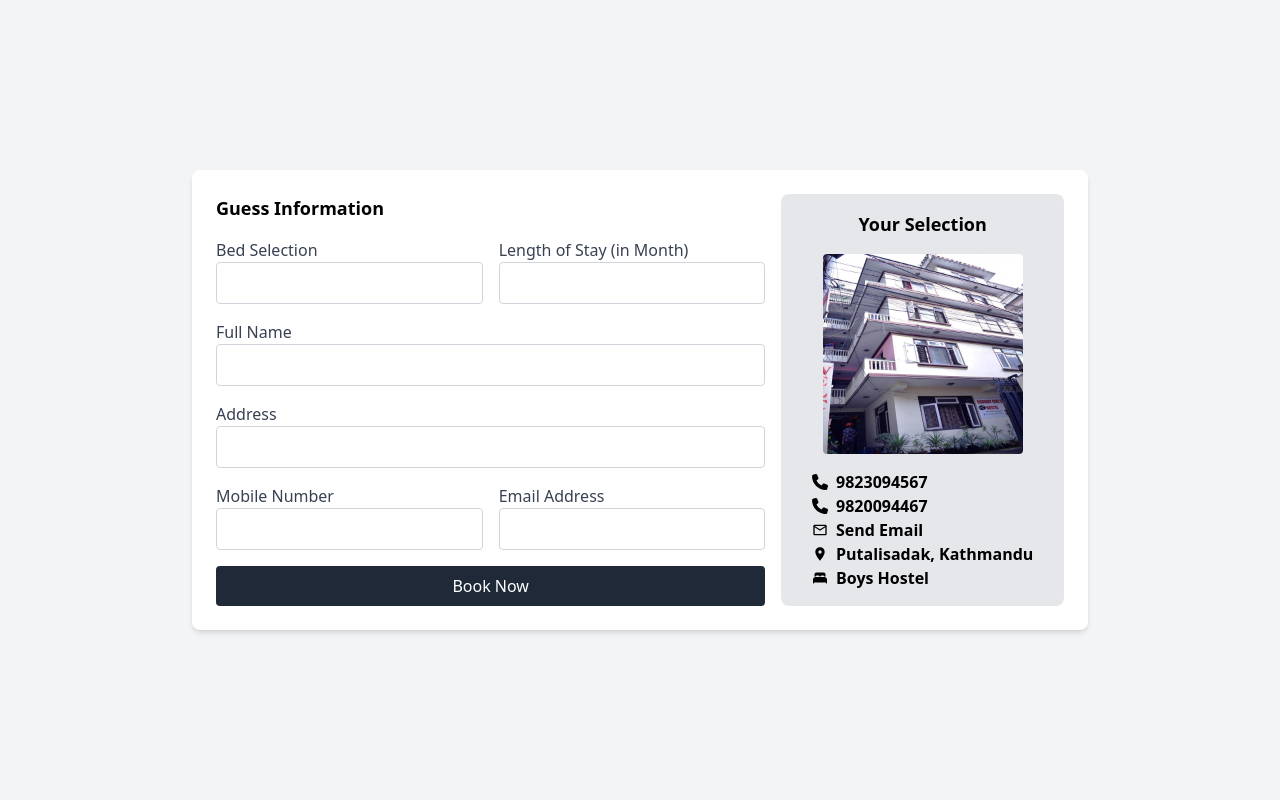
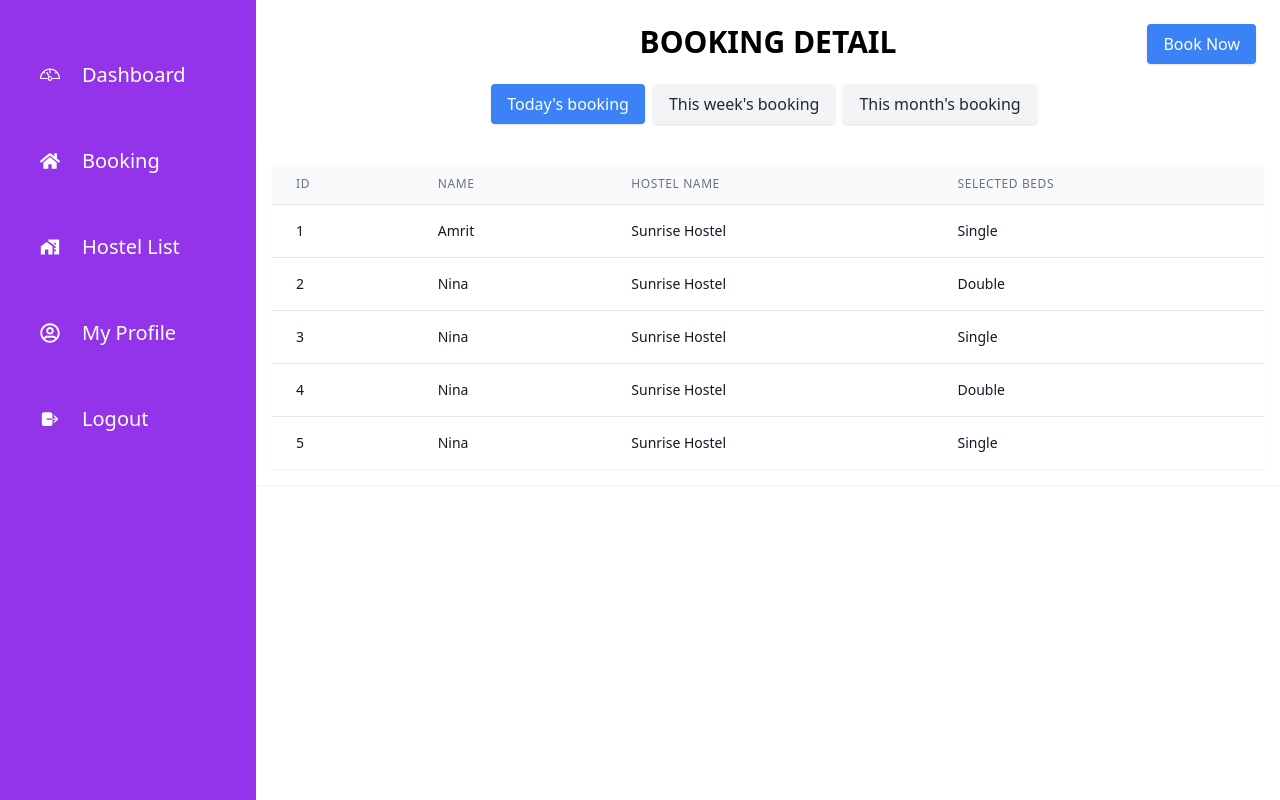
Before and after one commit to Nehaa222/hostelStay, a React (Vite) app: page /booking in a window 1280 px wide. Built offline with nearby package versions, Linux system fonts and the light colour scheme.

Commit message:
Booknow button added and routing with booknow dashboard

```diff
--- a/src/App.jsx
+++ b/src/App.jsx
@@ -6,30 +6,27 @@ import React from "react";
 // import Loginpage from "./pages/Loginpage";
 // import Signuppage from "./pages/Signuppage";
 // import Hostelpage from "./pages/Hostelpage";
-// import { BrowserRouter, Routes, Route } from "react-router-dom";
-// import AdminDashboard from "./components/AdminDashboard";
-// import Booking from "./components/Booking";
+import { BrowserRouter, Routes, Route } from "react-router-dom";
+import AdminDashboard from "./components/AdminDashboard";
+import Booking from "./components/Booking";
 import Booknow from "./components/Booknow";
+
 const App = () => {
   return (
-    // <>
-    //   <BrowserRouter>
-    //     <Routes>
-          /* <Route path="/" element={<Home />} />
-          <Route path="contact" element={<Contact />} />
-          <Route path="about" element={<About />} />
-          <Route path="login" element={<Loginpage />} />
-          <Route path="signup" element={<Signuppage />} />
-          <Route path="hostel" element={<Hostelpage />} /> */
-          /* <Route path="*" element={<Pagenotfound />} />  */
-    //       <Route path="/" element={< AdminDashboard />} />
-    //       <Route path="/Booking" element={<Booking />} />
-    //     </Routes>
-    //   </BrowserRouter>
-    // </>
-
-    <Booknow/>
-
+    <BrowserRouter>
+      <Routes>
+        {/* <Route path="/" element={<Home />} />
+        <Route path="contact" element={<Contact />} />
+        <Route path="about" element={<About />} />
+        <Route path="login" element={<Loginpage />} />
+        <Route path="signup" element={<Signuppage />} />
+        <Route path="hostel" element={<Hostelpage />} />
+        <Route path="*" element={<Pagenotfound />} /> */}
+        <Route path="/" element={<AdminDashboard />} />
+        <Route path="/booking" element={<Booking />} />
+        <Route path="/booknow" element={<Booknow />} />
+      </Routes>
+    </BrowserRouter>
   );
 };
 
--- a/src/components/Booking.jsx
+++ b/src/components/Booking.jsx
@@ -83,8 +83,11 @@ export default function Booking() {
           <span>Logout</span>
         </div>
       </div>
-      <div className="container flex flex-col items-center justify-start w-[80%] pt-6">
+      <div className="container flex flex-col items-center justify-start w-[80%] pt-6 relative">
         <p className="font-bold text-3xl mb-6">BOOKING DETAIL</p>
+        <Link to ="/booknow"><button className="absolute top-6 right-6 bg-blue-500 text-white px-4 py-2 rounded shadow hover:bg-blue-400">
+          Book Now
+        </button></Link>
         <div className="tabs mb-6">
           <button
             className={`tab ${
```
